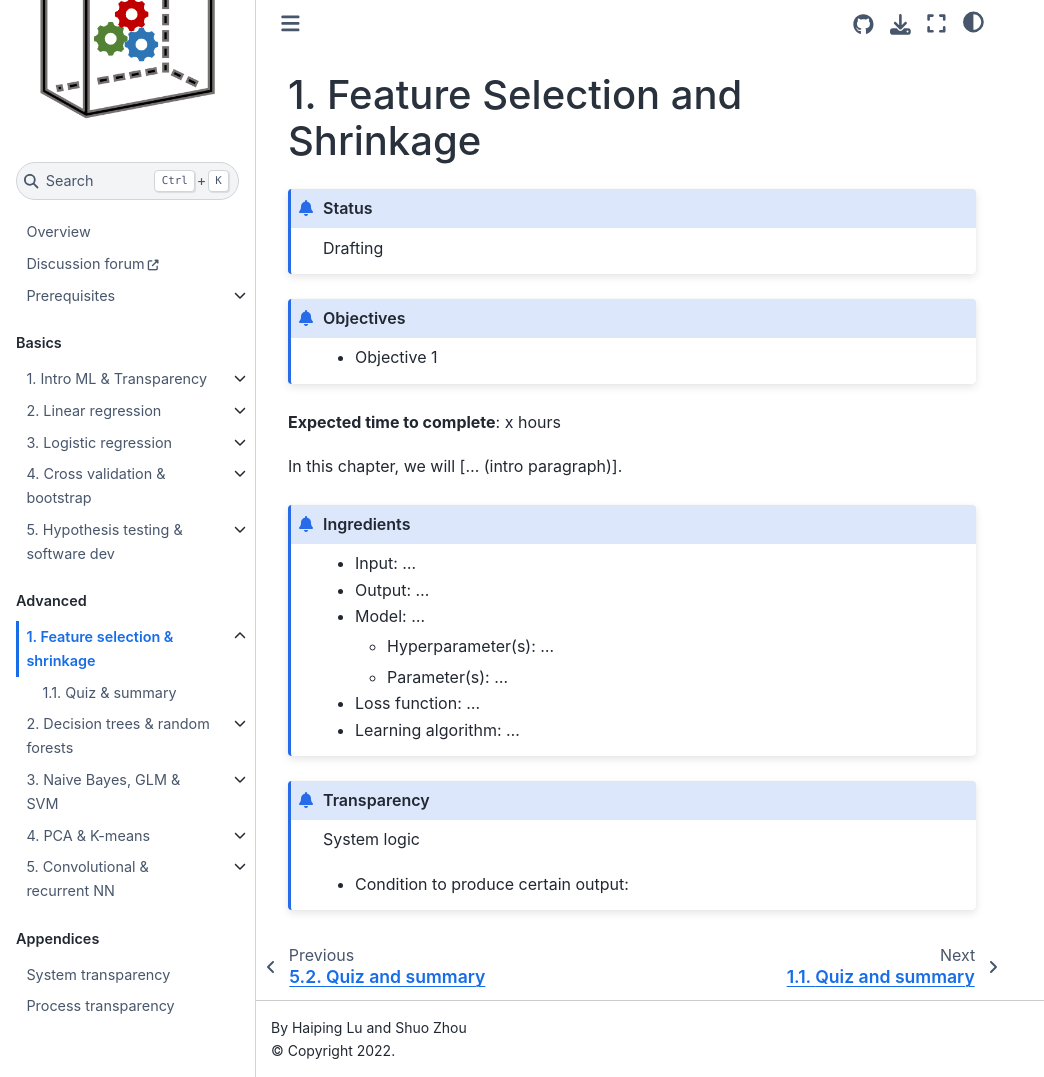
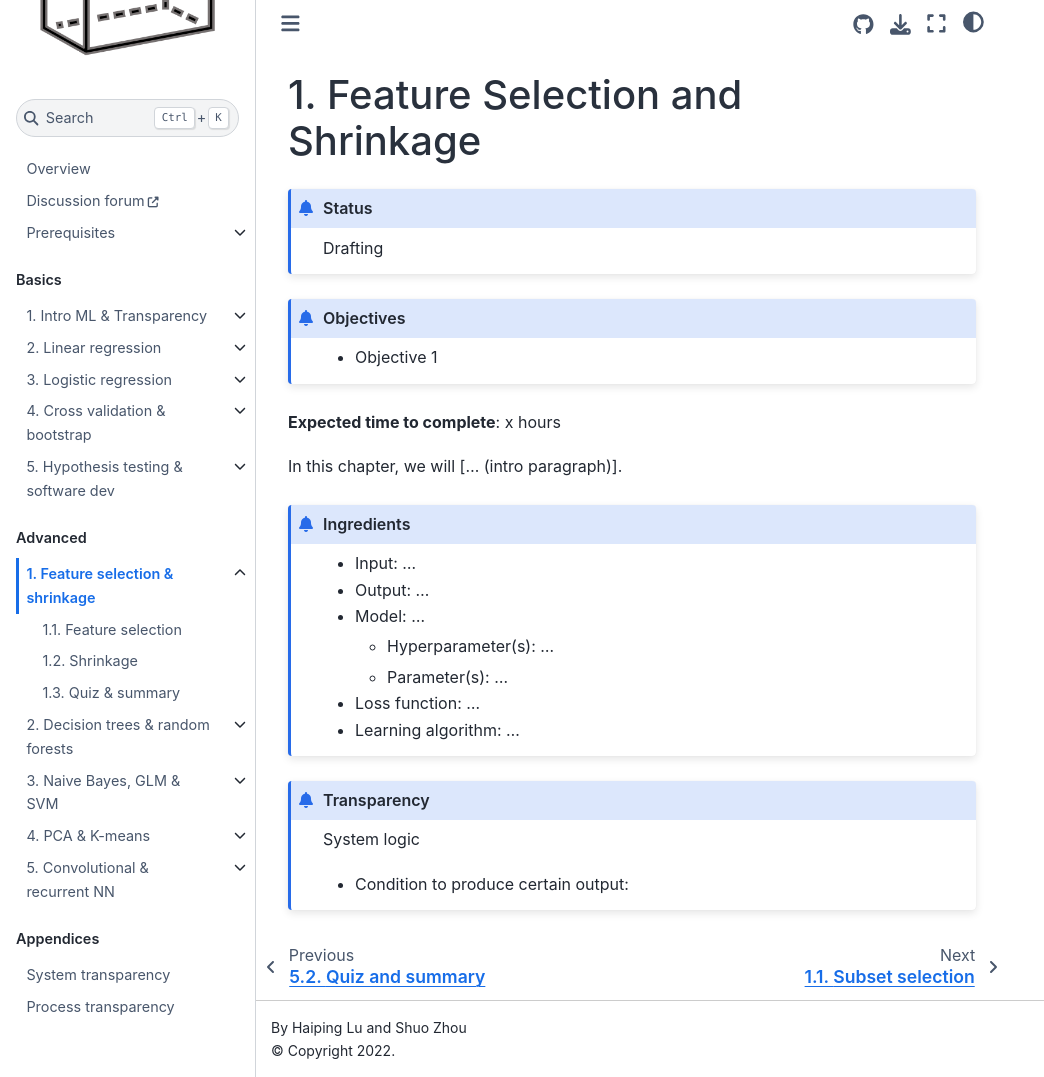
Before and after one commit to pykale/transparentML, a Jupyter Book: the page built from content/06-ftr-select-shrink/overview.md, in a window 1280 px wide and 1077 px high. Shown: the whole window, without its empty margins (0-1044 px from the left). Built offline with Jupyter Book 1.0.4 settings and Sphinx 7.4.7 and the Sphinx Book theme 1.1.4, drawn with Linux system fonts in a browser that asks for light colours; pages that are not in the unit, such as notebooks, are missing from menus.

Commit message:
init feature selection

```diff
--- a/content/_config.yml
+++ b/content/_config.yml
@@ -54,6 +54,8 @@ sphinx:
     # - https://cdnjs.cloudflare.com/ajax/libs/require.js/2.3.4/require.min.js
     # html_css_files: ???
     bibtex_reference_style: author_year
+  extra_extensions:
+    - sphinx_proof
 
 parse:
   myst_enable_extensions:
--- a/content/_toc.yml
+++ b/content/_toc.yml
@@ -84,6 +84,10 @@ parts:
   - file: 06-ftr-select-shrink/overview
     title: Feature selection & shrinkage
     sections:
+    - file: 06-ftr-select-shrink/subset-select
+      title: Feature selection
+    - file: 06-ftr-select-shrink/shrink
+      title: Shrinkage
     - file: 06-ftr-select-shrink/quiz-sum-ref
       title: Quiz & summary
   - file: 07-dec-trees-rnd-forest/overview
--- a/requirements.txt
+++ b/requirements.txt
@@ -6,4 +6,5 @@ numpy
 pandas
 scikit-learn
 seaborn
+sphinx_proof
 statsmodels
```
Also changed, not shown: content/06-ftr-select-shrink/shrink.ipynb (added), content/06-ftr-select-shrink/subset-select.ipynb (added).
